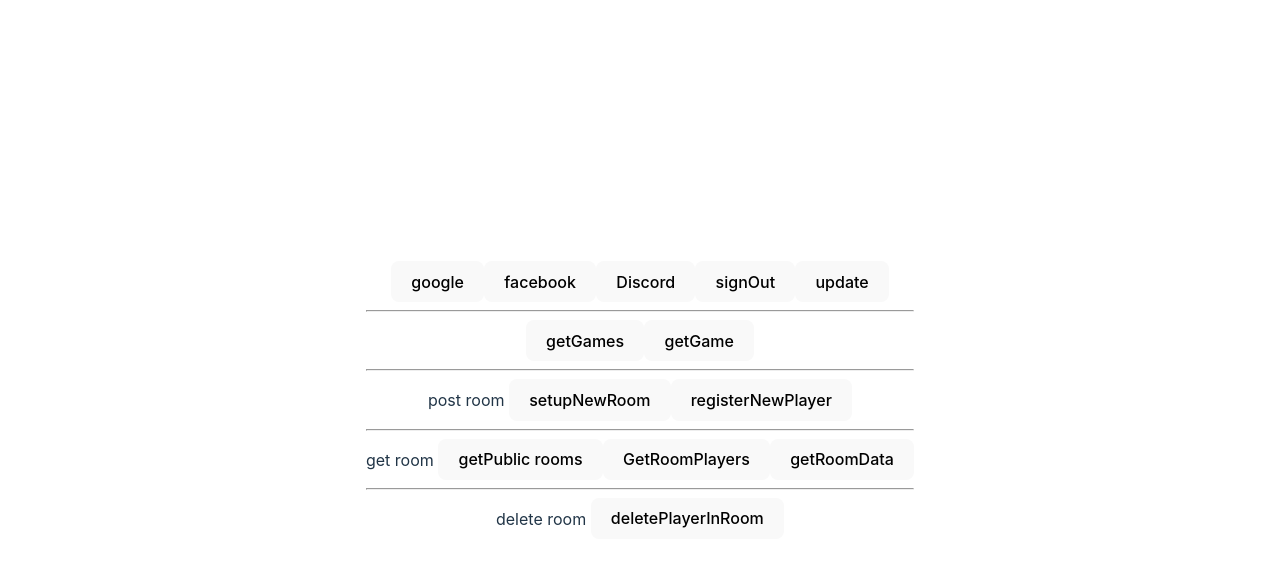
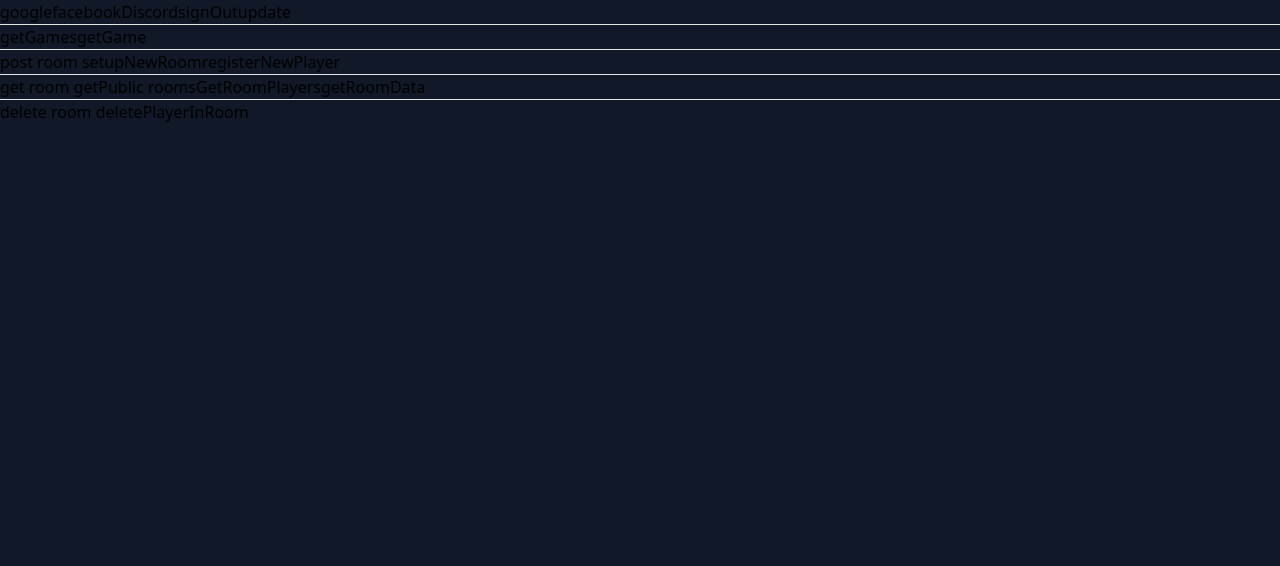
Before and after one commit to kevinshu1995/board-game, a Vue app in the folder app/: page /api-list in a window 1280 px wide. Shown: the top 566 px of the page. Built offline with nearby package versions, Linux system fonts and the light colour scheme; no server answers.

Commit message:
feat: 🎸 [app] tailwind setup

```diff
--- a/app/package.json
+++ b/app/package.json
@@ -18,7 +18,10 @@
   "devDependencies": {
     "@types/node": "^18.11.9",
     "@vitejs/plugin-vue": "^3.2.0",
+    "autoprefixer": "^10.4.13",
     "dotenv": "^16.0.3",
+    "postcss": "^8.4.19",
+    "tailwindcss": "^3.2.4",
     "typescript": "^4.6.4",
     "vite": "^3.2.3",
     "vue-tsc": "^1.0.9"
--- /dev/null
+++ b/app/postcss.config.cjs
@@ -0,0 +1,6 @@
+module.exports = {
+    plugins: {
+        tailwindcss: {},
+        autoprefixer: {},
+    },
+};
--- a/app/src/components/layout/app/AppLayout.vue
+++ b/app/src/components/layout/app/AppLayout.vue
@@ -1,3 +1,5 @@
 <template>
-    <RouterView></RouterView>
+    <div class="bg-gray-900 min-h-full">
+        <RouterView></RouterView>
+    </div>
 </template>
--- a/app/src/components/view/Dashboard.vue
+++ b/app/src/components/view/Dashboard.vue
@@ -1,30 +1,5 @@
 <template>
-    <div>
-        <a href="https://vitejs.dev" target="_blank">
-            <img src="/vite.svg" class="logo" alt="Vite logo" />
-        </a>
-        <a href="https://vuejs.org/" target="_blank">
-            <img src="@/assets/vue.svg" class="logo vue" alt="Vue logo" />
-        </a>
-    </div>
-
-    <HelloWorld msg="Vite + Vue" />
+    <div class="text-xl">dashboard</div>
 </template>
 
-<script setup lang="ts">
-import HelloWorld from "@/components/widget/HelloWorld.vue";
-</script>
-
-<style scoped>
-.logo {
-    height: 6em;
-    padding: 1.5em;
-    will-change: filter;
-}
-.logo:hover {
-    filter: drop-shadow(0 0 2em #646cffaa);
-}
-.logo.vue:hover {
-    filter: drop-shadow(0 0 2em #42b883aa);
-}
-</style>
+<script setup lang="ts"></script>
--- a/app/src/components/widget/HelloWorld.vue
+++ /dev/null
@@ -1,38 +0,0 @@
-<script setup lang="ts">
-import { ref } from 'vue'
-
-defineProps<{ msg: string }>()
-
-const count = ref(0)
-</script>
-
-<template>
-  <h1>{{ msg }}</h1>
-
-  <div class="card">
-    <button type="button" @click="count++">count is {{ count }}</button>
-    <p>
-      Edit
-      <code>components/HelloWorld.vue</code> to test HMR
-    </p>
-  </div>
-
-  <p>
-    Check out
-    <a href="https://vuejs.org/guide/quick-start.html#local" target="_blank"
-      >create-vue</a
-    >, the official Vue + Vite starter
-  </p>
-  <p>
-    Install
-    <a href="https://github.com/johnsoncodehk/volar" target="_blank">Volar</a>
-    in your IDE for a better DX
-  </p>
-  <p class="read-the-docs">Click on the Vite and Vue logos to learn more</p>
-</template>
-
-<style scoped>
-.read-the-docs {
-  color: #888;
-}
-</style>
--- a/app/src/style.css
+++ b/app/src/style.css
@@ -1,81 +1,11 @@
-:root {
-  font-family: Inter, Avenir, Helvetica, Arial, sans-serif;
-  font-size: 16px;
-  line-height: 24px;
-  font-weight: 400;
+@tailwind base;
+@tailwind components;
+@tailwind utilities;
 
-  color-scheme: light dark;
-  color: rgba(255, 255, 255, 0.87);
-  background-color: #242424;
-
-  font-synthesis: none;
-  text-rendering: optimizeLegibility;
-  -webkit-font-smoothing: antialiased;
-  -moz-osx-font-smoothing: grayscale;
-  -webkit-text-size-adjust: 100%;
+@layer base {
+    html,
+    body,
+    #app {
+        @apply h-full min-h-screen;
+    }
 }
-
-a {
-  font-weight: 500;
-  color: #646cff;
-  text-decoration: inherit;
-}
-a:hover {
-  color: #535bf2;
-}
-
-body {
-  margin: 0;
-  display: flex;
-  place-items: center;
-  min-width: 320px;
-  min-height: 100vh;
-}
-
-h1 {
-  font-size: 3.2em;
-  line-height: 1.1;
-}
-
-button {
-  border-radius: 8px;
-  border: 1px solid transparent;
-  padding: 0.6em 1.2em;
-  font-size: 1em;
-  font-weight: 500;
-  font-family: inherit;
-  background-color: #1a1a1a;
-  cursor: pointer;
-  transition: border-color 0.25s;
-}
-button:hover {
-  border-color: #646cff;
-}
-button:focus,
-button:focus-visible {
-  outline: 4px auto -webkit-focus-ring-color;
-}
-
-.card {
-  padding: 2em;
-}
-
-#app {
-  max-width: 1280px;
-  margin: 0 auto;
-  padding: 2rem;
-  text-align: center;
-}
-
-@media (prefers-color-scheme: light) {
-  :root {
-    color: #213547;
-    background-color: #ffffff;
-  }
-  a:hover {
-    color: #747bff;
-  }
-  button {
-    background-color: #f9f9f9;
-  }
-}
--- /dev/null
+++ b/app/tailwind.config.cjs
@@ -0,0 +1,8 @@
+/** @type {import('tailwindcss').Config} */
+module.exports = {
+    content: ["./index.html", "./src/**/*.{vue,js,ts,jsx,tsx}"],
+    theme: {
+        extend: {},
+    },
+    plugins: [],
+};
```
Also changed, not shown: app/index.html (indentation only), 1 other file (tests, documents, lock files or other folders).
